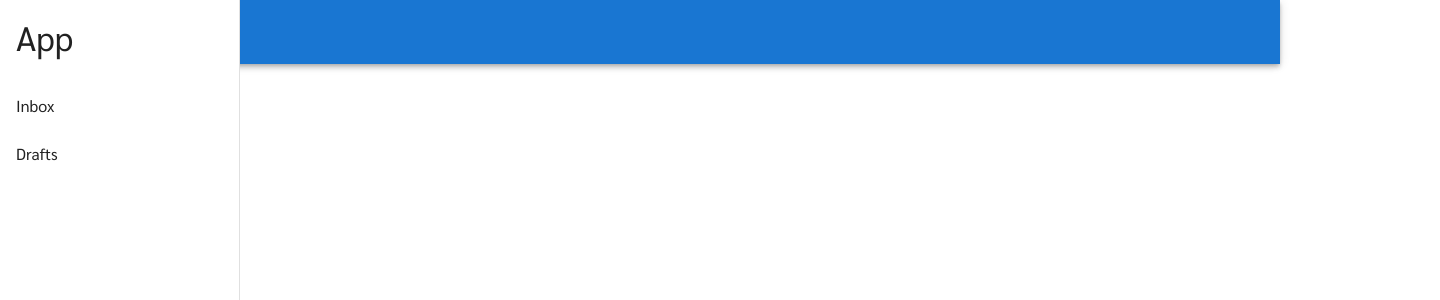
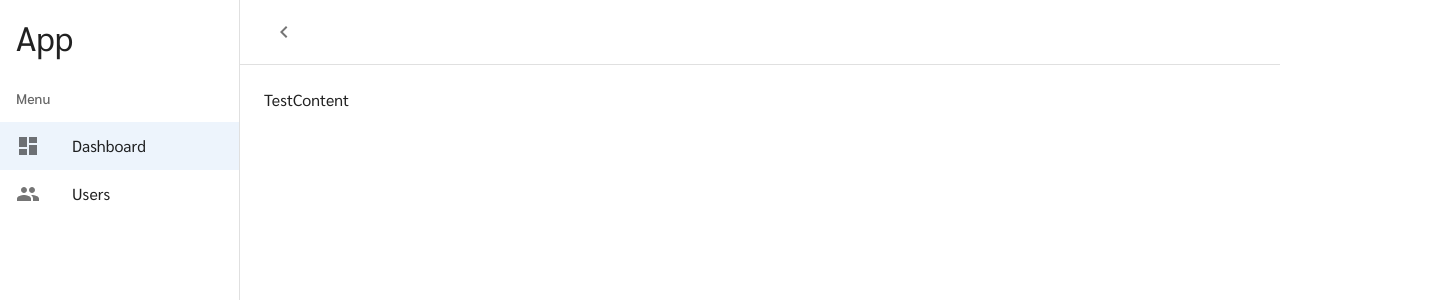
Before and after one commit to iwindd/LINE-BOT, a React (Vite) app in the folder Frontend/: page / in a window 1280 px wide. Shown: the top 300 px of the page, 1440 px wide, since content can reach past the window. Built offline with nearby package versions, Linux system fonts and the light colour scheme.

Commit message:
navigation bar

```diff
--- a/Frontend/package.json
+++ b/Frontend/package.json
@@ -13,6 +13,7 @@
     "@emotion/react": "^11.11.1",
     "@emotion/styled": "^11.11.0",
     "@fontsource/sarabun": "^5.0.11",
+    "@mui/icons-material": "^5.14.7",
     "@mui/material": "^5.14.7",
     "@types/i18next": "^13.0.0",
     "@types/react-i18next": "^8.1.0",
--- /dev/null
+++ b/Frontend/src/components/3rd-party/navbar.ts
@@ -0,0 +1,44 @@
+import { styled} from '@mui/material/styles';
+import MuiAppBar, { AppBarProps as MuiAppBarProps } from '@mui/material/AppBar';
+
+const drawerWidth = 240;
+
+interface AppBarProps extends MuiAppBarProps {
+    open?: boolean;
+}
+
+export const Main = styled('main', { shouldForwardProp: (prop) => prop !== 'open' })<{
+    open?: boolean;
+}>(({ theme, open }) => ({
+    flexGrow: 1,
+    padding: theme.spacing(3),
+    transition: theme.transitions.create('margin', {
+        easing: theme.transitions.easing.sharp,
+        duration: theme.transitions.duration.leavingScreen,
+    }),
+    marginLeft: `-${drawerWidth}px`,
+    ...(open && {
+        transition: theme.transitions.create('margin', {
+            easing: theme.transitions.easing.easeOut,
+            duration: theme.transitions.duration.enteringScreen,
+        }),
+        marginLeft: 0,
+    }),
+}));
+
+export const AppBar = styled(MuiAppBar, {
+    shouldForwardProp: (prop) => prop !== 'open',
+})<AppBarProps>(({ theme, open }) => ({
+    transition: theme.transitions.create(['margin', 'width'], {
+        easing: theme.transitions.easing.sharp,
+        duration: theme.transitions.duration.leavingScreen,
+    }),
+    ...(open && {
+        width: `calc(100% - ${drawerWidth}px)`,
+        marginLeft: `${drawerWidth}px`,
+        transition: theme.transitions.create(['margin', 'width'], {
+            easing: theme.transitions.easing.easeOut,
+            duration: theme.transitions.duration.enteringScreen,
+        }),
+    }),
+}));
--- a/Frontend/src/components/Theme.ts
+++ b/Frontend/src/components/Theme.ts
@@ -23,6 +23,22 @@ export const theme = createTheme({
                     display: none;
                 }
             `,
-        }
+        },
+        MuiAppBar: {
+            styleOverrides: {
+                root: {
+                    boxShadow: 'none',
+                    backgroundColor: '#ffffff',
+                    borderBottom: "1px solid rgba(0, 0, 0, 0.12)"
+                }
+            }
+        },
+        MuiToolbar: {
+            styleOverrides: {
+                root: {
+                    backgroundColor: '#ffffff'
+                },
+            },
+        },
     },
 });
--- /dev/null
+++ b/Frontend/src/components/config/navbar.tsx
@@ -0,0 +1,30 @@
+import { Dashboard, People } from "@mui/icons-material"
+
+interface DrawerItem{
+    name: string,
+    route: string,
+    icon: JSX.Element
+}
+
+interface DrawerCategory{
+    name: string,
+    items: DrawerItem[]
+}
+
+export const DrawerItems : DrawerCategory[] = [
+    {
+        name: "main",
+        items: [
+            {
+                name: "dashboard",
+                route: "/",
+                icon: <Dashboard/>
+            },
+            {
+                name: "users",
+                route: "/users",
+                icon: <People/>
+            }
+        ]
+    }
+]
--- a/Frontend/src/layouts/navbar.tsx
+++ b/Frontend/src/layouts/navbar.tsx
@@ -1,19 +1,31 @@
-import { Drawer, AppBar, Box, Toolbar, Typography, List, ListItem, ListItemButton, ListItemText } from '@mui/material'
+import React from 'react';
+import { Drawer, Box, Toolbar, IconButton, Typography, List, ListItemButton, ListItemText, ListItemIcon, ListSubheader, Container } from '@mui/material'
 import { useTranslation } from 'react-i18next';
+import { KeyboardArrowLeft, KeyboardArrowRight } from '@mui/icons-material';
+import { AppBar } from '../components/3rd-party/navbar';
+import { DrawerItems } from '../components/config/navbar';
+import { useNavigate } from 'react-router-dom';
 
-function Navbar() {
+function Navbar({children} : {children : React.ReactNode}) {
+    const [isDrawer, setDrawer] = React.useState<boolean>(true);
+    const [isPage, setPage] = React.useState<string>('main.dashboard');
+    const navigate = useNavigate();
     const { t } = useTranslation();
 
     return (
         <>
-            <AppBar position="fixed" >
-                <Toolbar>
-
+            <AppBar position='fixed' open={isDrawer}>
+                <Toolbar
+                    color="#fffff"
+                >
+                    <IconButton onClick={() => setDrawer(!isDrawer)}>
+                        {isDrawer ? (<KeyboardArrowLeft />) : (<KeyboardArrowRight />)}
+                    </IconButton>
                 </Toolbar>
             </AppBar>
             <Drawer
-                open={true}
-                variant="permanent"
+                open={isDrawer}
+                variant="persistent"
                 anchor='left'
                 sx={{
                     width: 240,
@@ -21,25 +33,50 @@ function Navbar() {
                     [`& .MuiDrawer-paper`]: { width: 240, boxSizing: 'border-box' },
                 }}
             >
-                <Box sx={{padding: 2}}>
+                <Box sx={{ padding: 2 }}>
                     <Typography
                         variant='h4'
                         className='text-center'
                     >{t("App")}</Typography>
                 </Box>
-                <List>
-                    <ListItem disablePadding>
-                        <ListItemButton>
-                            <ListItemText primary="Inbox" />
-                        </ListItemButton>
-                    </ListItem>
-                    <ListItem disablePadding>
-                        <ListItemButton>
-                            <ListItemText primary="Drafts" />
-                        </ListItemButton>
-                    </ListItem>
+                <List
+                    subheader={<li />}
+                >
+                    {DrawerItems.map((category, categoryId) => {
+                        return (
+                            <li key={`category-${categoryId}`}>
+                                <ul>
+                                    <ListSubheader>{t(`drawer.${category.name}`)}</ListSubheader>
+                                    {category.items.map((item, itemId) => (
+                                        <ListItemButton
+                                            key={`drawer-${categoryId}-${itemId}`}
+                                            selected={isPage == `${category.name}.${item.name}`}
+                                            onClick={() => {
+                                                setPage(`${category.name}.${item.name}`);
+                                                navigate(item.route);
+                                            }}
+                                        >
+                                            <ListItemIcon>
+                                                {item.icon}
+                                            </ListItemIcon>
+                                            <ListItemText primary={t(`drawer.${category.name}.${item.name}`)} />
+                                        </ListItemButton>
+                                    ))}
+                                </ul>
+                            </li>
+                        )
+                    })}
                 </List>
             </Drawer>
+            <Container
+                sx={{
+                    marginTop: 11,
+                    marginLeft: isDrawer ? 30: 1,
+                    transition: "all 0.25s ease"
+                }}
+            >
+                {children}
+            </Container>
         </>
     )
 }
--- a/Frontend/src/locales/en.json
+++ b/Frontend/src/locales/en.json
@@ -2,5 +2,9 @@
     "field.username": "Username",
     "field.password": "Password",
     "auth.signin.header": "Sign in",
-    "auth.signin.button.login": "Login"
+    "auth.signin.button.login": "Login",
+
+    "drawer.main": "Menu",
+    "drawer.main.dashboard": "Dashboard",
+    "drawer.main.users": "Users"
 }
--- a/Frontend/src/main.tsx
+++ b/Frontend/src/main.tsx
@@ -1,6 +1,6 @@
 import React from 'react'
 import ReactDOM from 'react-dom/client'
-import { BrowserRouter, Routes, Route } from 'react-router-dom';
+import { BrowserRouter, Routes, Route, Outlet } from 'react-router-dom';
 import SignIn from './pages/auth/signin';
 import Dashboard from './pages/dashboard';
 import './index.css';
@@ -10,6 +10,15 @@ import i18n from './i18n';
 import CssBaseline from '@mui/material/CssBaseline';
 import { ThemeProvider } from '@emotion/react';
 import { theme } from './components/Theme';
+import Navbar from './layouts/navbar';
+
+function OutletNavbar() {
+    return (
+        <Navbar>
+            <Outlet />
+        </Navbar>
+    );
+}
 
 ReactDOM.createRoot(document.getElementById('root')!).render(
     <React.StrictMode>
@@ -18,7 +27,11 @@ ReactDOM.createRoot(document.getElementById('root')!).render(
                 <BrowserRouter>
                     <CssBaseline />
                     <Routes>
-                        <Route path='/' element={<Dashboard />}></Route>
+                        <Route path='/' element={<OutletNavbar />}>
+                            <Route index element={<Dashboard />} />
+                            <Route path='/users' element={<Dashboard />} />
+                        </Route>
+
                         <Route path='/signin' element={<SignIn />}></Route>
                     </Routes>
                 </BrowserRouter>
--- a/Frontend/src/pages/dashboard/index.tsx
+++ b/Frontend/src/pages/dashboard/index.tsx
@@ -1,7 +1,5 @@
-import Navbar from "../../layouts/navbar"
-
 export default function App() {
     return (
-        <Navbar></Navbar>
+        <p>TestContent</p>
     )
 }
```
Also changed, not shown: 1 other file (tests, documents, lock files or other folders).
